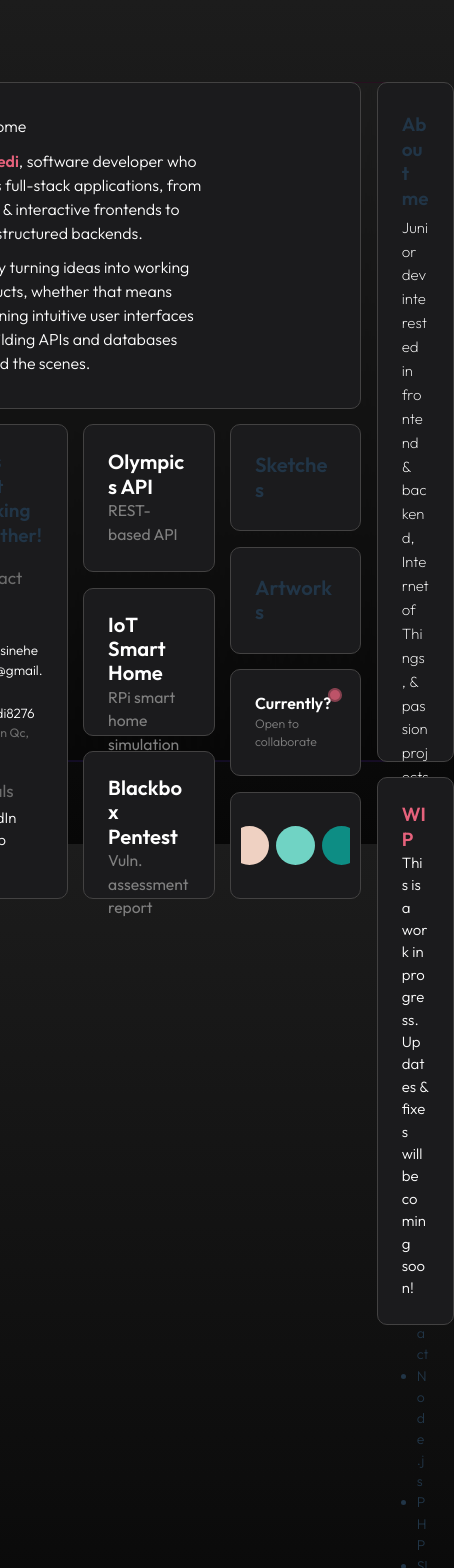
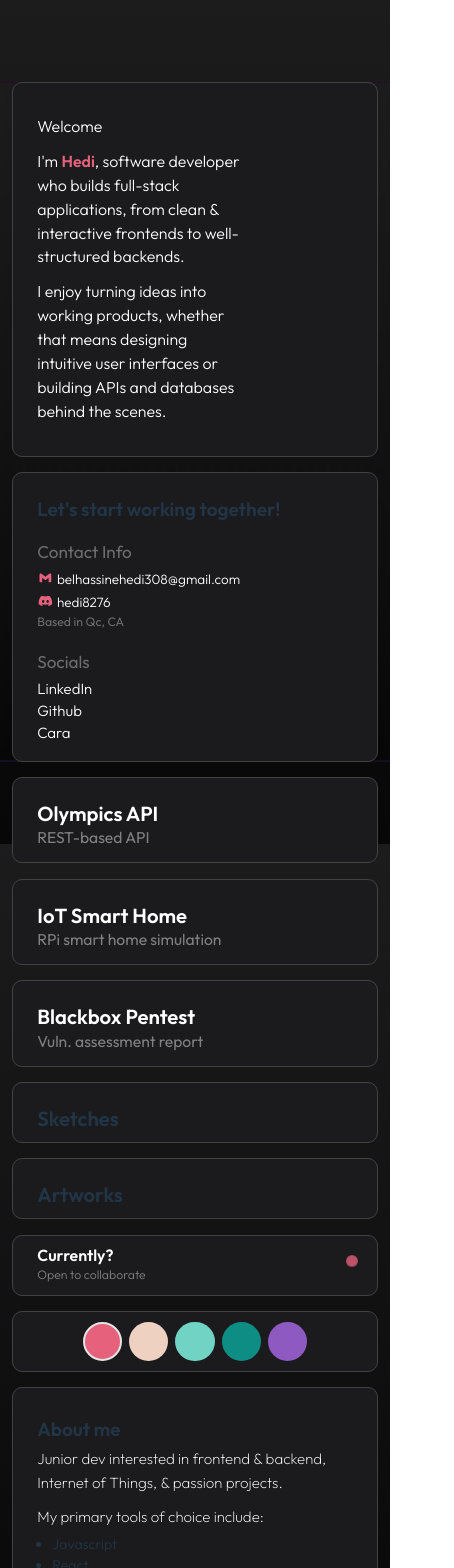
Before and after one commit to hedi3489/my-portfolio, a React (Vite) app: page / in a window 390 px wide. Shown: the top 1568 px of the page, 454 px wide, since content can reach past the window. Built offline with nearby package versions, Linux system fonts and the light colour scheme.

Commit message:
Initial mobile implementation

```diff
--- a/src/components/ProjectPageComponents.jsx
+++ b/src/components/ProjectPageComponents.jsx
@@ -48,7 +48,7 @@ function SoftList({ items }) {
 
 function CaptionedImage({ image = '', alt = '', caption = '', imageSizeClass = "medium-image" }) {
     const imageStyle = "image " + imageSizeClass;
-    return <div className='flex flex-col flex-center captioned-image'>
+    return <div className='flex flex-col flex-center text-align-center'>
         <img src={image} alt={alt} className={imageStyle} />
         <h5>{caption}</h5>
     </div>
@@ -59,7 +59,7 @@ function CaptionedImages({ imageList, imageSizeClass = 'medium-image' }) {
     let image = imageList[index % imageList.length];
     const imageStyle = "image " + imageSizeClass;
 
-    return <div className="flex flex-col flex-center captioned-image">
+    return <div className="flex flex-col flex-center text-align-center">
         <div className="gap flex flex-start justify-center">
             <img src={image.src} alt={image.alt} className={imageStyle} />
             <ThemeButtons
--- a/src/pages/HomePage.jsx
+++ b/src/pages/HomePage.jsx
@@ -29,20 +29,18 @@ const specialCards = [
 
 function HomePage() {
     return <div className="gap flex home-page-container">
-        <div className='gap flex flex-col flex-center main-content'>
+        <div className='gap flex flex-col flex-center flex-7-8'>
             <Cards.BioCard />
-            <div className='gap flex full-width showcase'>
+            <div className='gap flex full-width flex-5 showcase'>
                 <Cards.ContactCard />
                 <Cards.Deck cards={projectCards} />
                 <Cards.Deck cards={specialCards} />
             </div>
         </div>
-        <div className='gap flex flex-col felx-center side-bar'>
+        <div className='gap flex flex-col flex-2-3'>
             <Cards.AboutCard />
             <Cards.LittleFooter />
         </div>
     </div>;
 }
 export default HomePage;
-
-/// 1102.13 740
--- a/src/styles/Containers.css
+++ b/src/styles/Containers.css
@@ -3,20 +3,13 @@
 ------------------------*/
 .parallax {
   background-image: url("/src/assets/backgroundGradient.png");
-
   background-attachment: fixed;
   background-position: center;
   background-repeat: no-repeat;
   background-size: cover;
 }
 
-
-
 .home-page-container {
-  /* width: 100%;
-  min-height: 100vh;
-  padding: clamp(2rem, 5vw, 5em)
-           clamp(2rem, 10vw, 15em); */
   width: 1102px;
   height: 680px;
 }
@@ -30,15 +23,6 @@
   box-sizing: border-box;
 }
 
-.main-content {
-  flex: 7.5;
-  min-height: 100%;
-}
-
-.showcase {
-  flex: 5;
-}
-
 .deck>*,
 .showcase>* {
   flex: 1 1 0;
@@ -48,6 +32,17 @@
 
 .side-bar {
   flex: 2.7;
+}
+
+@media (max-width: 768px) {
+  .home-page-container {
+    flex-direction: column;
+    padding: 0em 1em;
+  }
+  .showcase {
+    flex-direction: column;
+    min-height: 900px;
+  }
 }
 
   /*-----------------------
@@ -71,27 +66,11 @@
     gap: 0.9em;
   }
 
-.captioned-image {
-  text-align: center;
-}
-
   .image {
     height: auto;
     border-radius: var(--radius);
     margin: 0.7rem;
     display: inline-block;
-}
-
-.medium-image {
-  max-width: 65%;
-}
-
-.large-image {
-  max-width: 85%;
-}
-
-.larger-image {
-  max-width: 98%;
   }
 
   .captioned-image div .image {
@@ -140,3 +119,15 @@
   .code-snippet-border:hover {
     border-color: #b6b6ff;
   }
+
+  @media (max-width: 768px) {
+  .page-card {
+    padding: 3.5em;
+    width: min(90vw, 1200px);
+  }
+  .project-page-container .theme-buttons {
+    font-size: 0.6rem;
+    margin-top: 0.7rem;
+    margin-left: -4.5rem;
+  }
+}
--- a/src/styles/Utilities.css
+++ b/src/styles/Utilities.css
@@ -6,12 +6,18 @@
     display: flex;
 }
 
+
+.flex-2-3 {
+    flex: 2.7;
+}
 .flex-5 {
     flex: 5;
 }
-
 .flex-5-6 {
     flex: 5.5;
+}
+.flex-7-8 {
+    flex: 7.5;
 }
 
 .margin-0 {
@@ -77,6 +83,11 @@
 .align-center {
     align-items: center;
 }
+
+.text-align-center {
+    text-align: center;
+}
+
 .relative-pos {
     position: relative;
 }
@@ -84,3 +95,15 @@
 .absolute-pos {
     position: absolute;
 }
+
+.medium-image {
+    max-width: 65%;
+  }
+
+  .large-image {
+    max-width: 85%;
+  }
+
+  .larger-image {
+    max-width: 98%;
+  }
```
Also changed, not shown: src/styles/Typography.css (+6 -8 lines). Lines whose indentation alone changed are shown as unchanged.
